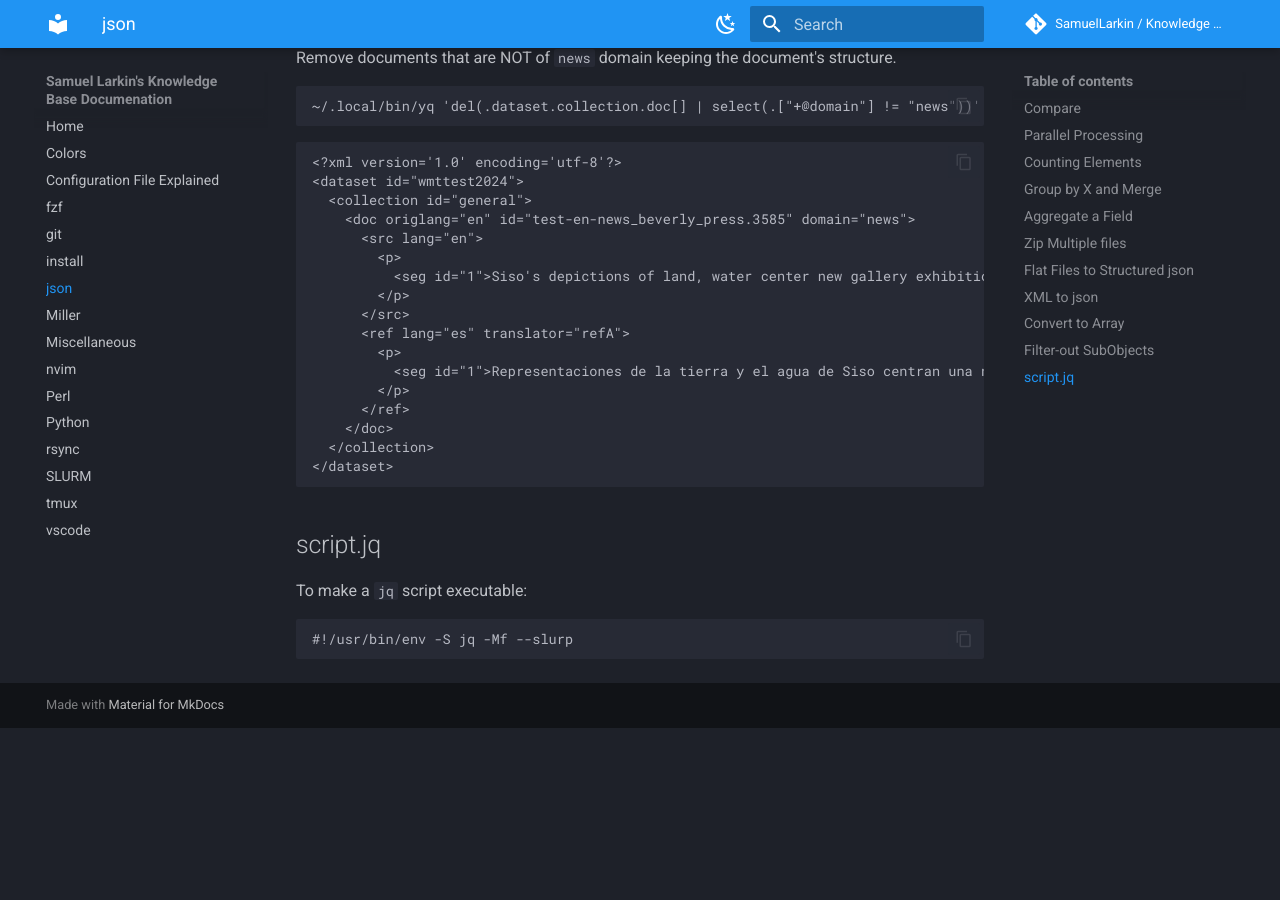
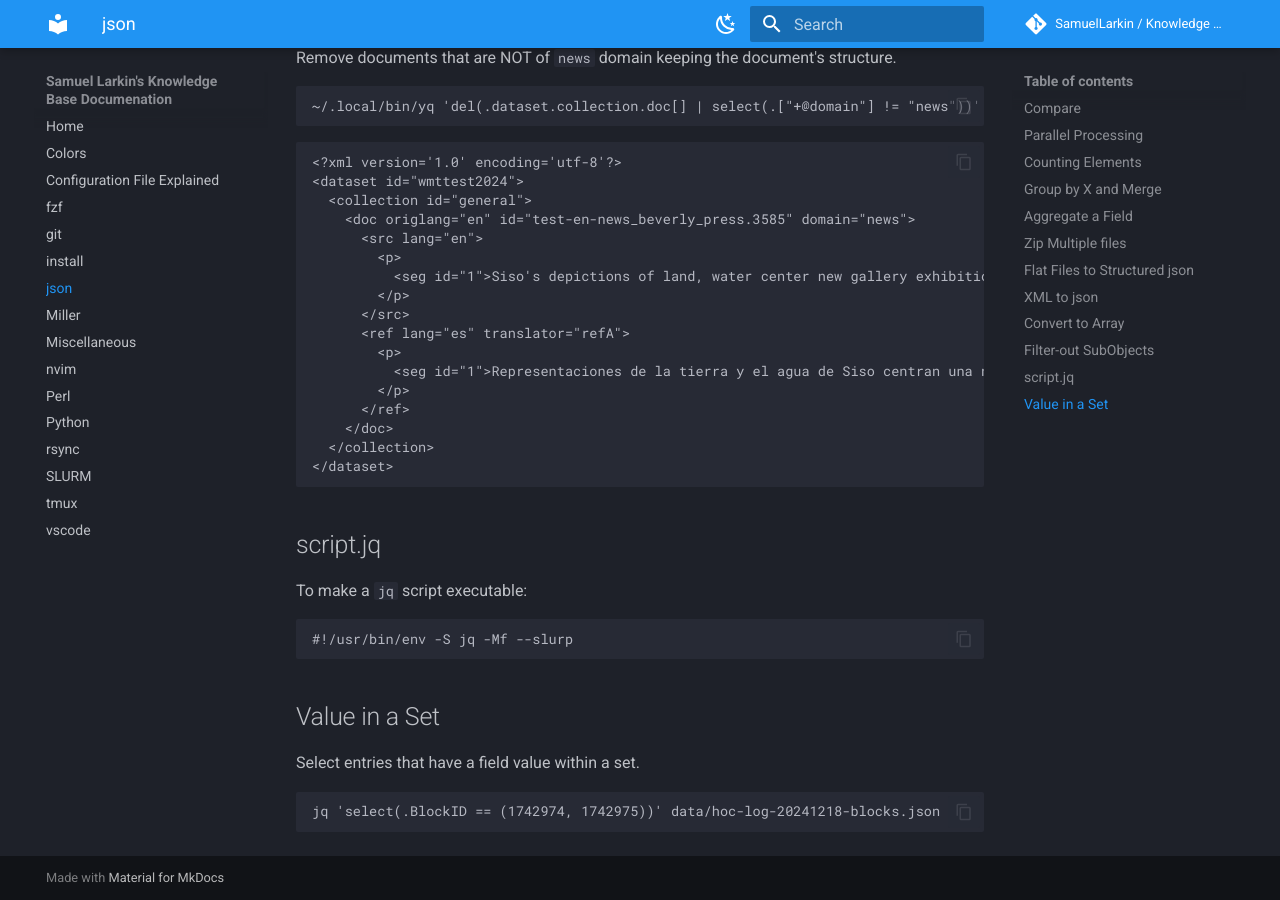
Before and after one commit to SamuelLarkin/kb, an MkDocs documentation site: the page built from docs/json.md, in a window 1280 px wide and 900 px high, scrolled down 5278 px. Built offline with MkDocs 1.6.1 and Material for MkDocs 9.7.7, drawn with Linux system fonts in a browser that asks for light colours; comment, search, counter and statistics services are not loaded; the version menu is left out; before the commit the page ends 6006 px from its top, so only the background shows below that.

Commit message:
docs(json): select element if some attribute is in a set of values

````diff
--- a/docs/json.md
+++ b/docs/json.md
@@ -297,3 +297,11 @@ To make a `jq` script executable:
 ```sh
 #!/usr/bin/env -S jq -Mf --slurp
 ```
+
+## Value in a Set
+
+Select entries that have a field value within a set.
+
+```sh
+jq 'select(.BlockID == (1742974, 1742975))' data/hoc-log-20241218-blocks.json
+```
````
